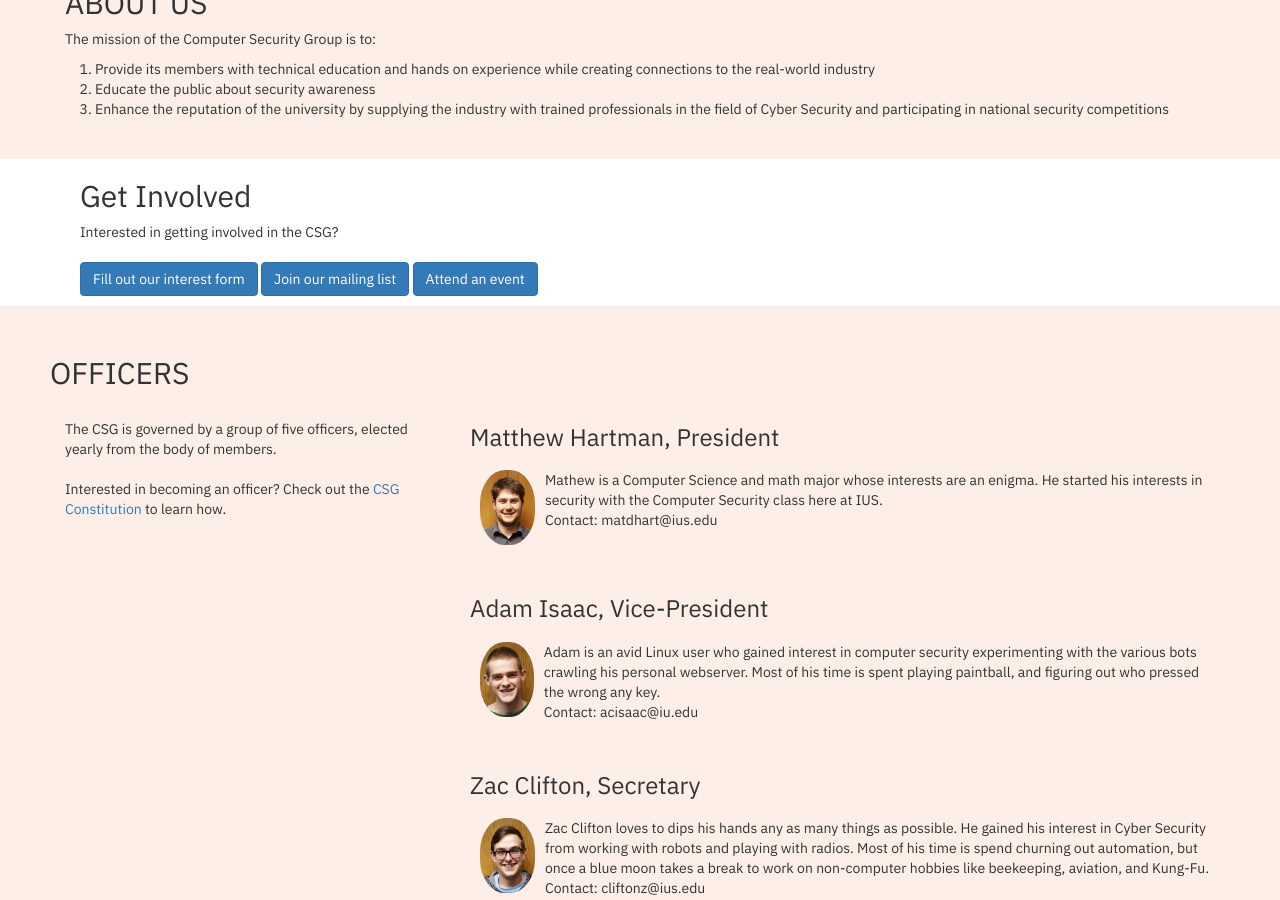
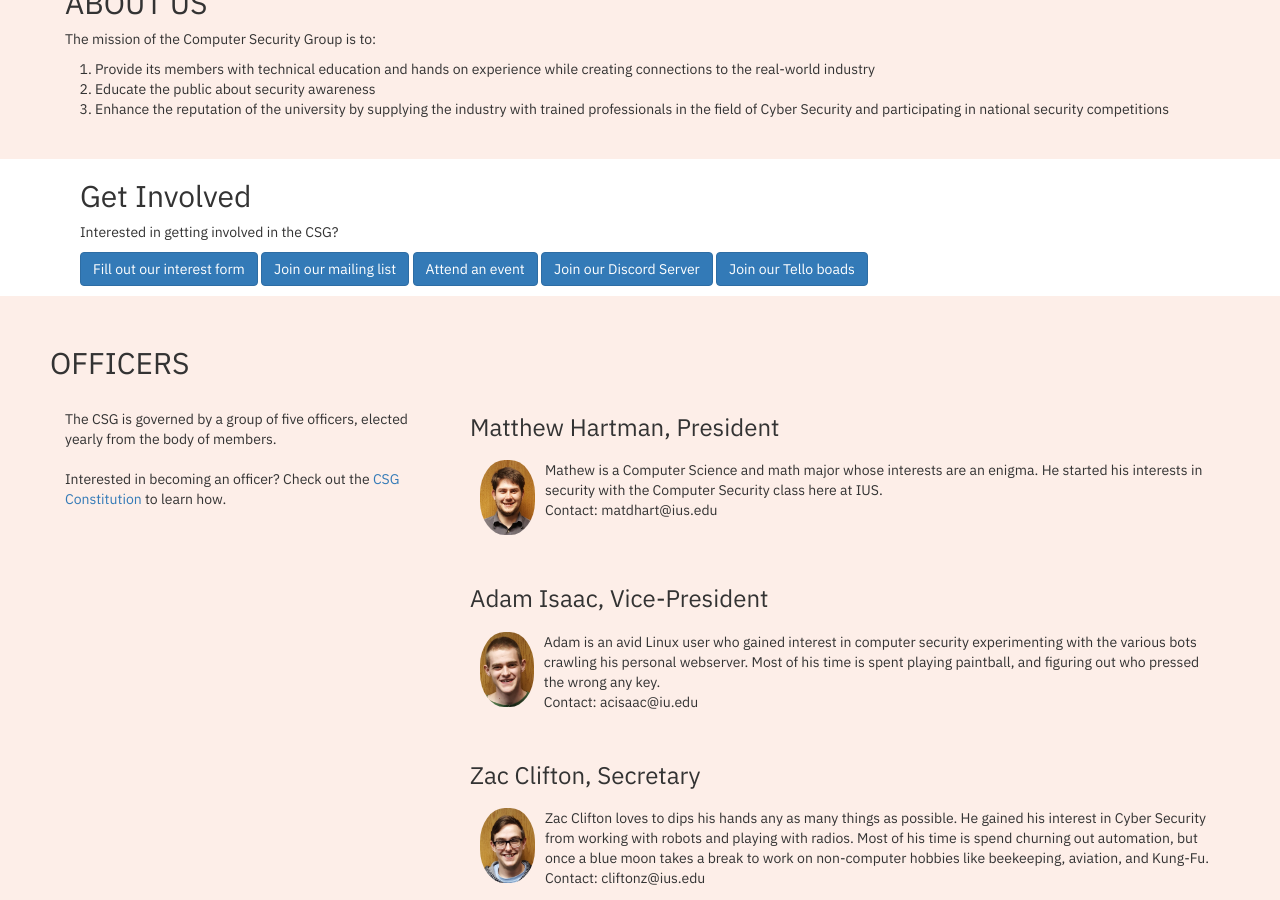
Before and after one commit to ius-csg/csghomepage, a Jekyll site: the page built from index.html, in a window 1280 px wide and 900 px high, scrolled down 809 px. Built offline with Jekyll 4.4.1, drawn with Linux system fonts in a browser that asks for light colours.

Commit message:
added some getting involved buttons

```diff
--- a/_includes/getinvolved.html
+++ b/_includes/getinvolved.html
@@ -2,7 +2,14 @@
     <div class="row">
         <section class="col-sm-12">
             <h2>Get Involved</h2>
-            <p>Interested in getting involved in the CSG? <br /><br /><a class="btn btn-primary" href="https://docs.google.com/forms/d/e/1FAIpQLSe4G1Dl1mrnlTnKrIXhlsAmsvUzTmCNywHFqcVDVnXx3fH4Pg/viewform">Fill out our interest form</a> <a class="btn btn-primary" href="https://list.ius.edu/sympa/subscribe/csg-announce-l">Join our mailing list</a> <a class="btn btn-primary" href="index.html#schedule">Attend an event</a></p>
+            <p>Interested in getting involved in the CSG? </p>
+            <p class="flexlabel">
+            <a class="btn btn-primary" href="https://docs.google.com/forms/d/e/1FAIpQLSe4G1Dl1mrnlTnKrIXhlsAmsvUzTmCNywHFqcVDVnXx3fH4Pg/viewform">Fill out our interest form</a>
+            <a class="btn btn-primary" href="https://list.ius.edu/sympa/subscribe/csg-announce-l">Join our mailing list</a>
+            <a class="btn btn-primary" href="index.html#schedule">Attend an event</a>
+            <a class="btn btn-primary" href="https://discord.gg/XGfzKxA">Join our Discord Server</a>
+            <a class="btn btn-primary" href="https://trello.com/invite/iuscomputerscigroup/9c12b7af83c5e84cef44fdb5d1f2d9e5">Join our Tello boads</a>
+            </p>
         </section>
     </div>
 </div>
```
